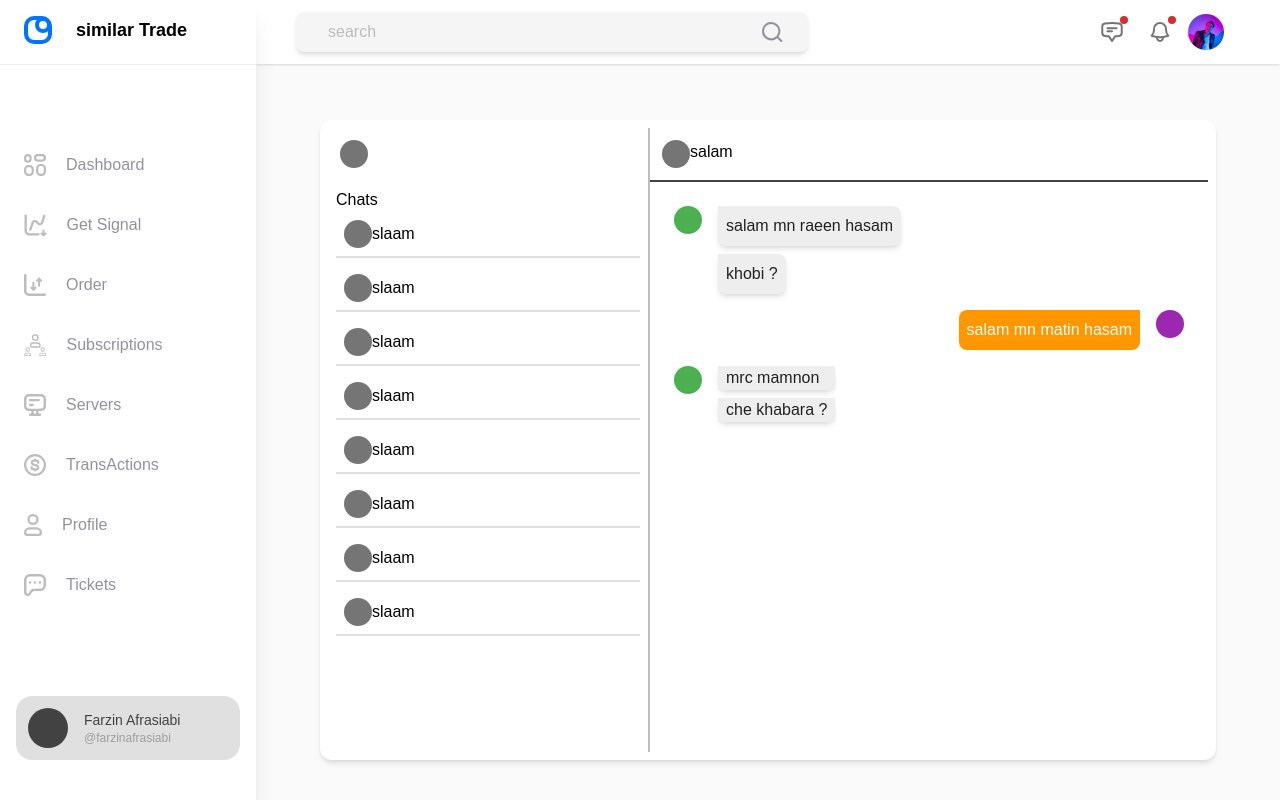
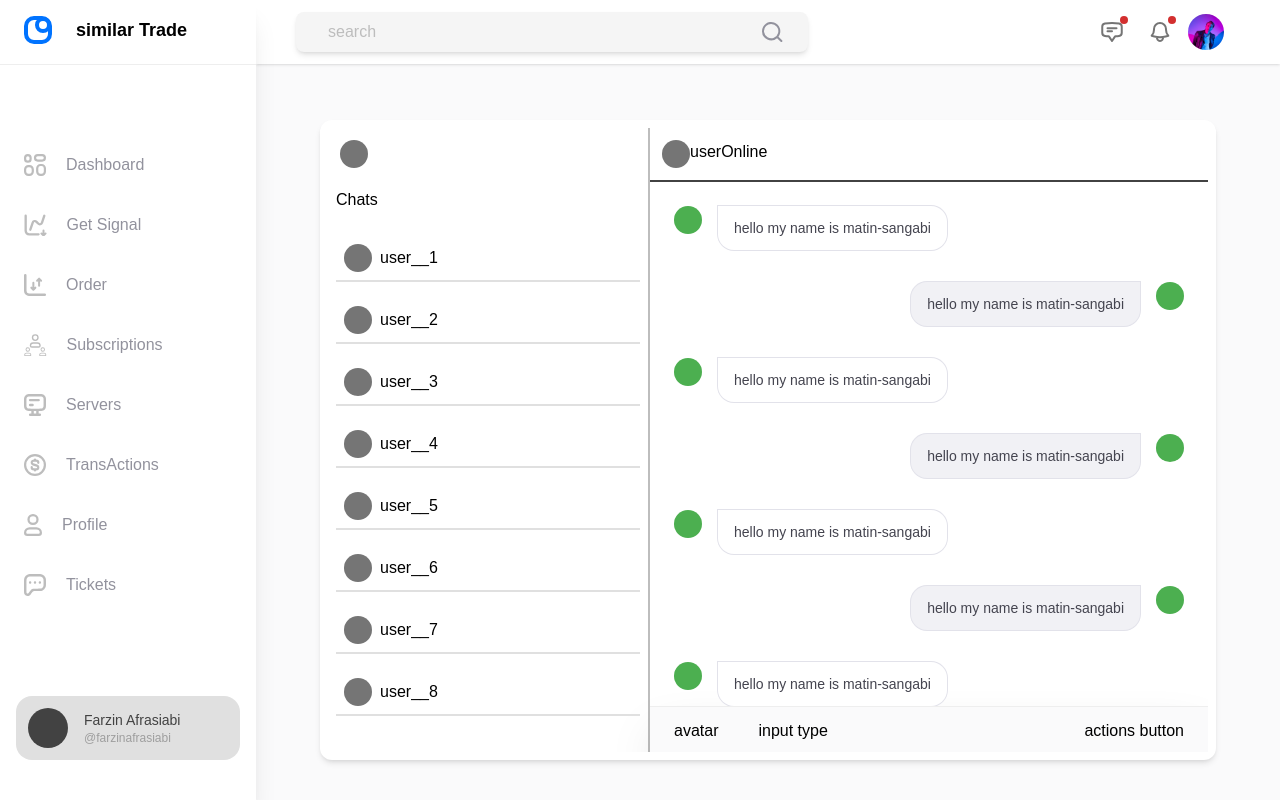
Before and after one commit to FarzinAfrasiabi/similar-trade, a Next.js app: page /chats in a window 1280 px wide. Built offline with nearby package versions, Linux system fonts and the light colour scheme.

Commit message:
add chat page form and redesign chat page

```diff
--- a/src/pages/chats/index.js
+++ b/src/pages/chats/index.js
@@ -1,4 +1,5 @@
 import Layout from "@/container/layout";
+import { FingerPrintIcon } from "@heroicons/react/24/outline";
 import {
   Badge,
   Box,
@@ -30,17 +31,17 @@ const ChatPage = () => {
                   {/* users */}
                   <div className="h-[calc(100% - 4.0625rem)]">
                     <div className="relative h-full overflow-hidden ">
-                      <div className="p-2">
+                      <div className="p-2 flex flex-col gap-y-6">
                         <h5>Chats</h5>
-                        <ul className="flex flex-col gap-y-2">
+                        <ul className="flex flex-col gap-y-4">
                           {[1, 2, 2, 2, 2, 2, 2, 2].map((_, i) => {
                             return (
                               <li
                                 key={i}
-                                className="p-2 w-full border-b-2 border-gray-300 flex items-center"
+                                className="p-2 w-full border-b-2 border-gray-300 flex gap-x-2 items-center"
                               >
                                 <div className="w-7 h-7 rounded-full bg-gray-600"></div>
-                                slaam
+                                {`user__${i + 1}`}
                               </li>
                             );
                           })}
@@ -56,52 +57,31 @@ const ChatPage = () => {
               {/* chat user header */}
               <div className="p-3  border-b-2 border-gray-800 w-full flex ">
                 <div className="w-7 h-7 rounded-full bg-gray-600"></div>
-                salam
+                userOnline
               </div>
               {/* chat content */}
-              <div className="h-[calc(100% - 8.75rem)]">
+              <div className="h-[calc(100%-6.25rem)]">
                 <div className="p-6 h-full overflow-y-auto overflow-x-hidden">
                   {/* chat list */}
                   {/* user chat  */}
-                  <div className="flex flex-row mb-4 gap-x-4">
-                    <div>
-                      <div className="relative flex items-center overflow-hidden w-7 h-7 rounded-full bg-green-500 "></div>
-                    </div>
-                    {/* chat body */}
-                    <div className="max-w-[calc(100% - 5.75rem)] md:max-w-[75%] lg:max-w-[60%] ">
-                      <div className="bg-gray-200 shadow-md text-gray-900 rounded-lg rounded-tl-none mb-2">
-                        <p className="p-2 max-w-fit ">salam mn raeen hasam</p>
-                      </div>
-                      <div className="   ">
-                        <p className="p-2 max-w-fit shadow-md bg-gray-200 text-gray-900 rounded-lg rounded-tl-none">khobi ?</p>
-                      </div>
-                    </div>
+                  {/* my chat */}
+                  {[1, 2, 3, 4, 5, 6,7,7,7,7,7,7,8,8,8,8].map((item) => {
+                    return (
+                      <UserChat
+                        key={item}
+                        isReverse={item % 2 === 0 ? true : false}
+                        content={"hello my name is  matin-sangabi"}
+                      />
+                    );
+                  })}
+                </div>
+                <form className="w-full py-3 px-6 bg-[#FAFAFB] shadow-2xl border-t">
+                  <div className="w-full gap-x-10 flex items-center justify-between">
+                    <p>avatar</p>
+                    <p className="flex-1">input type</p>
+                    <p className="">actions button</p>
                   </div>
-                  {/* user2 chat */}
-                  <div className="flex flex-row-reverse items-start gap-x-4 mb-4">
-                    <div>
-                      <div className="relative flex items-center overflow-hidden w-7 h-7 rounded-full bg-purple-500 "></div>
-                    </div>
-                    {/* chat body */}
-                    <div className="bg-orange-500 text-white rounded-lg rounded-tr-none">
-                      <p className="p-2 max-w-fit ">salam mn matin hasam</p>
-                    </div>
-                  </div>
-                  <div className="flex flex-row mb-4 gap-x-4">
-                    <div>
-                      <div className="relative flex items-center overflow-hidden w-7 h-7 rounded-full bg-green-500 "></div>
-                    </div>
-                    {/* chat body */}
-                    <div className="max-w-[calc(100% - 5.75rem)] md:max-w-[75%] lg:max-w-[60%] ">
-                      <div className=" shadow-md text-gray-900 rounded-lg rounded-tl-none mb-2">
-                        <p className="py- max-w-fit2 px-2 bg-gray-200">mrc mamnon</p>
-                      </div>
-                      <div className=" shadow-md text-gray-900 rounded-lg rounded-tl-none ">
-                        <p className="py- max-w-fit2 px-2 bg-gray-200">che khabara ?</p>
-                      </div>
-                    </div>
-                  </div>
-                </div>
+                </form>
               </div>
               {/* form */}
             </div>
@@ -113,3 +93,37 @@ const ChatPage = () => {
 };
 
 export default ChatPage;
+
+function UserChat({ content, isReverse = false }) {
+  return (
+    <div
+      className={`flex ${
+        isReverse ? "flex-row-reverse" : "flex-row"
+      }  mb-4 gap-x-4 `}
+    >
+      <div>
+        <div className="relative flex items-center overflow-hidden w-7 h-7 rounded-full bg-green-500 "></div>
+      </div>
+      {/* chat body */}
+      <div className="max-w-[calc(100% - 5.75rem)] md:max-w-[75%] lg:max-w-[60%] ">
+        <ContentData isReverse={isReverse} content={content} />
+      </div>
+    </div>
+  );
+}
+
+function ContentData({ isReverse, content }) {
+  return (
+    <div className="mb-4">
+      <p
+        className={`py-3 mt-0 mb-0 ml-auto mr-0 px-4 w-fit ${
+          isReverse
+            ? "bg-[#F1F1F5] rounded-tr-none "
+            : "bg-white rounded-tl-none"
+        } text-[#44444F] text-sm ring-1  rounded-2xl  ring-[#E2E2EA]`}
+      >
+        {content}
+      </p>
+    </div>
+  );
+}
```
